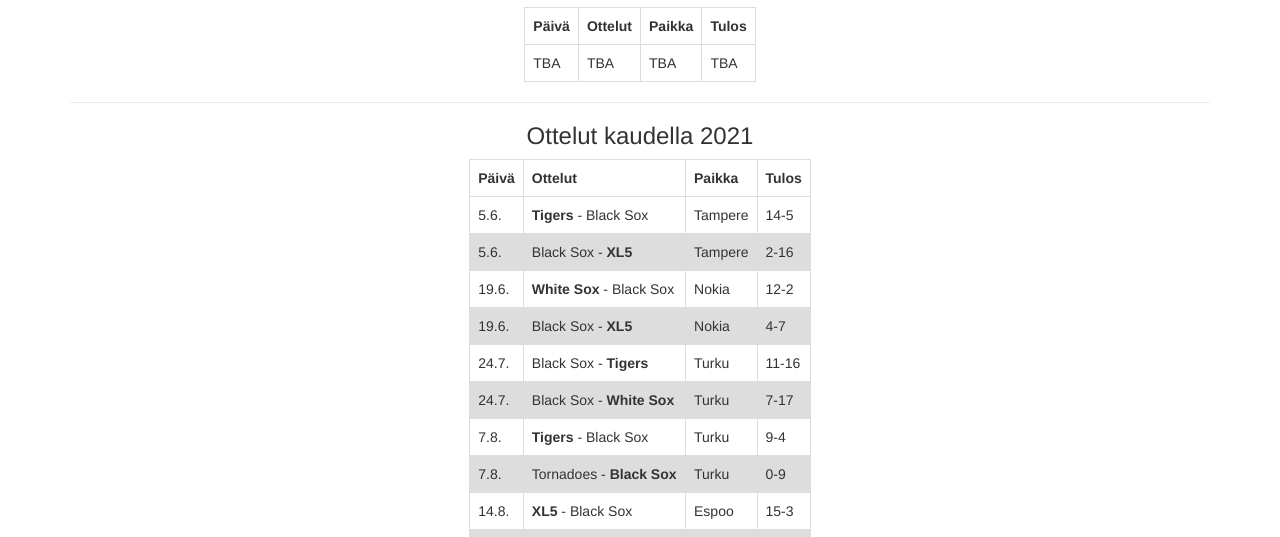
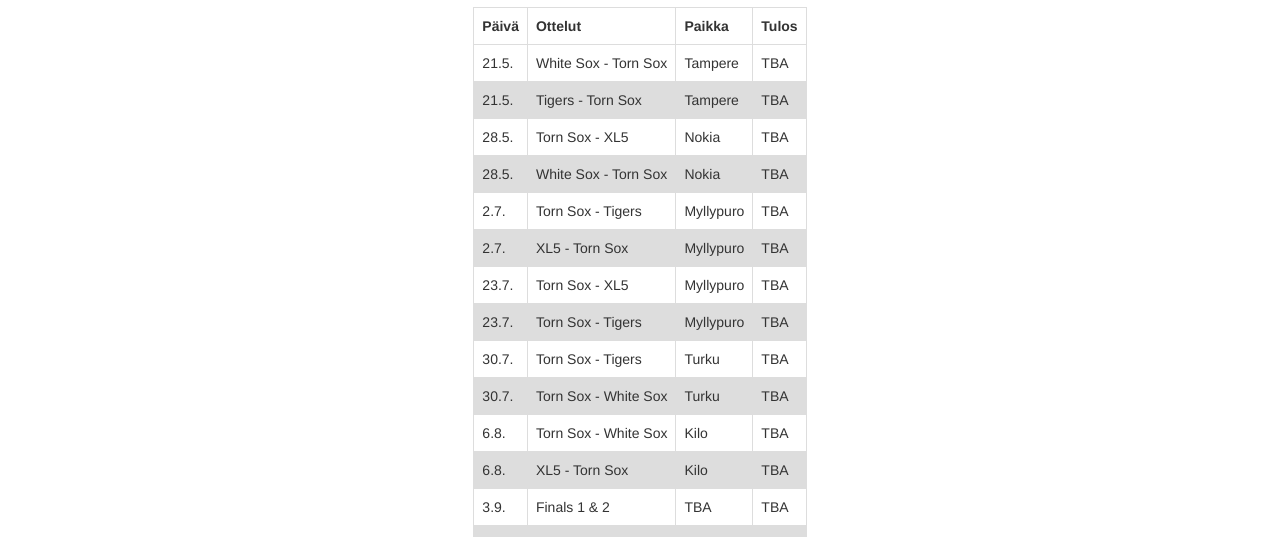
Before and after one commit to jhirvioja/turkublacksox, an Eleventy site: page src/ottelut.md in a window 1280 px wide. Shown: the part 257-794 px from the top of the page. Built offline with nearby package versions, Linux system fonts and the light colour scheme; Eleventy itself is replaced by a stand-in of ours; files that its build step writes are made by us from their sources.

Commit message:
2022 Aikataulu lisätty

```diff
--- a/src/ottelut.md
+++ b/src/ottelut.md
@@ -10,9 +10,23 @@ eleventyNavigation:
 
 Fat Lizard Leaguen sarjataulukon löydät [Pesis.fi -sivustolta](https://www.pesis.fi/baseball/kilpailu/fat-lizard-league/)
 
-| Päivä | Ottelut | Paikka | Tulos |
-| ----- | ------- | ------ | ----- |
-| TBA   | TBA     | TBA    | TBA   |
+| Päivä   | Ottelut                 | Paikka   | Tulos |
+| ------- | ------------------------| ---------| ----- |
+| 21.5.   | White Sox - Torn Sox    | Tampere  | TBA   |
+| 21.5.   | Tigers - Torn Sox       | Tampere  | TBA   |
+| 28.5.   | Torn Sox - XL5          | Nokia    | TBA   |
+| 28.5.   | White Sox - Torn Sox    | Nokia    | TBA   |
+| 2.7.    | Torn Sox - Tigers       | Myllypuro| TBA   |
+| 2.7.    | XL5 - Torn Sox          | Myllypuro| TBA   |
+| 23.7.   | Torn Sox - XL5          | Myllypuro| TBA   |
+| 23.7.   | Torn Sox - Tigers       | Myllypuro| TBA   |
+| 30.7.   | Torn Sox - Tigers       | Turku    | TBA   |
+| 30.7.   | Torn Sox - White Sox    | Turku    | TBA   |
+| 6.8.    | Torn Sox - White Sox    | Kilo     | TBA   |
+| 6.8.    | XL5 - Torn Sox          | Kilo     | TBA   |
+| 3.9.    | Finals 1 & 2            | TBA      | TBA   |
+| 10.9.   | Final 3 (tarvittaessa)  | TBA      | TBA   |
+
 
 ---
 
```
